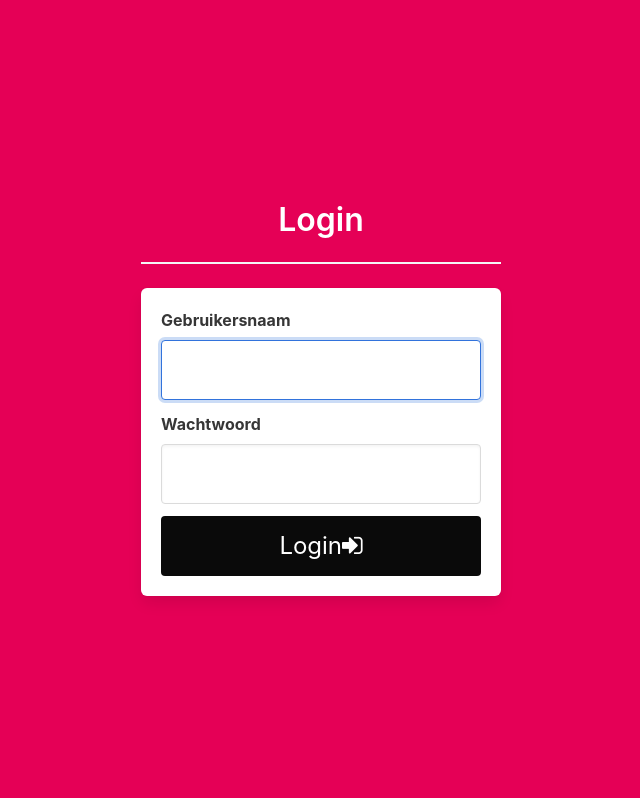
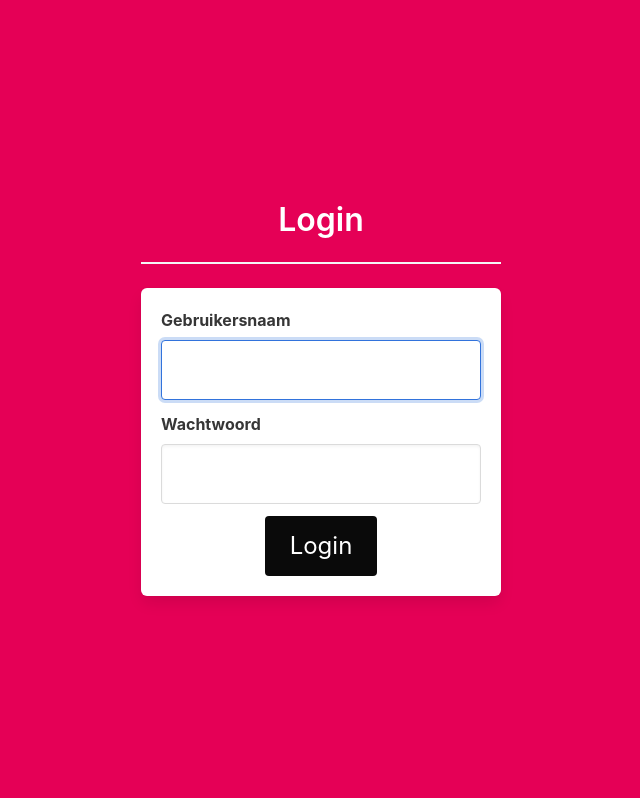
Before and after one commit to Kafune/i-project-2020-groep-16, a PHP site: page /login.php in a window 1280 px wide. Shown: the part 53-851 px from the top of the page, without its empty margins (319-959 px from the left). Run offline with PHP 8.4, Linux system fonts and the light colour scheme; the visitor is signed in with stand-in values (Sample User, id 1).

Commit message:
login pagina button aanpassing

```diff
--- a/login.php
+++ b/login.php
@@ -27,9 +27,7 @@ include_once("includes/header.php");
                                     <input class="input is-large" type="password" name="wachtwoord" id="wachtwoord" required>
                             </div>
                         </div>
-                        <button name="login" class="button is-block is-black is-large is-fullwidth">Login<i class="fa fa-sign-in"
-                                                                                                aria-hidden="true"></i>
-                        </button>
+                        <button name="login" class="button is-black is-large">Login</button>
                     </form>
                 </div>
             </div>
```
